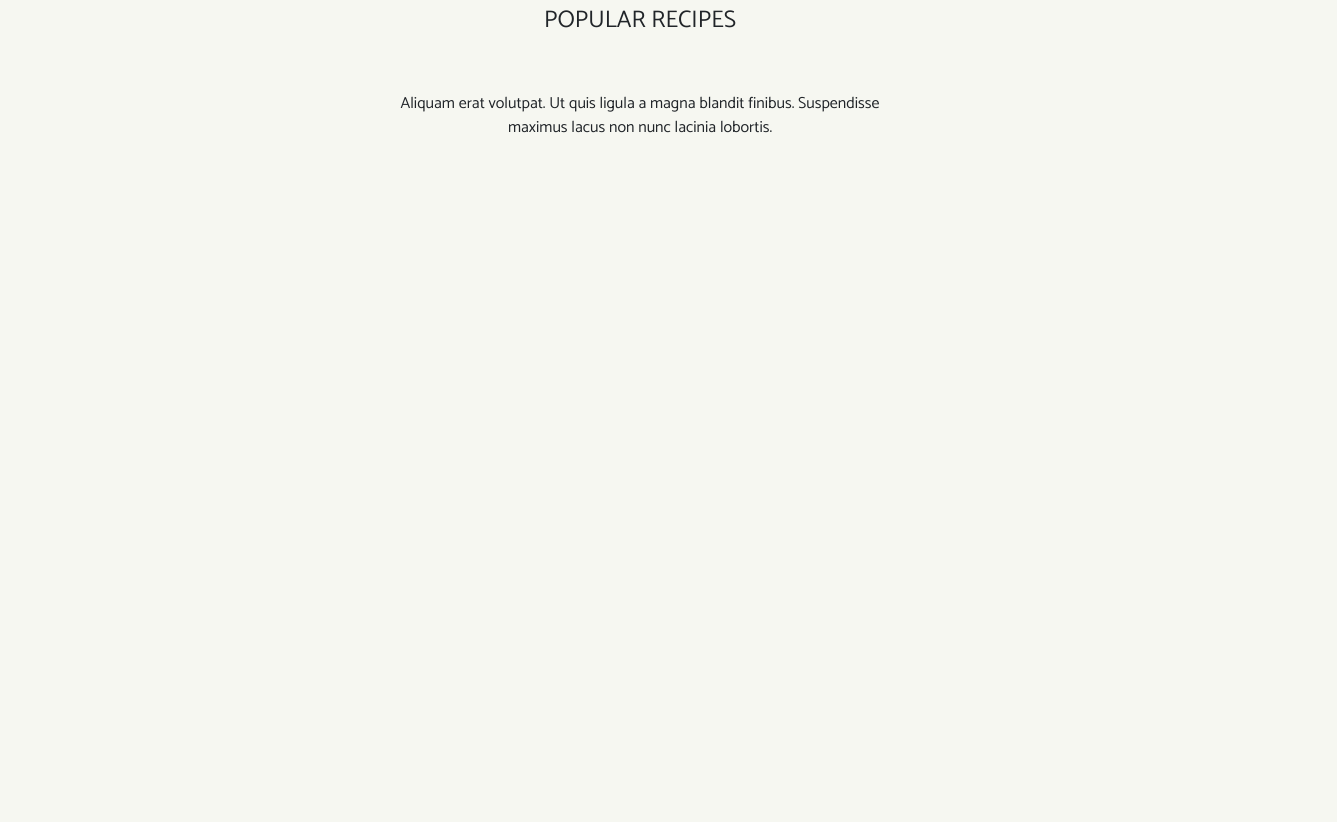
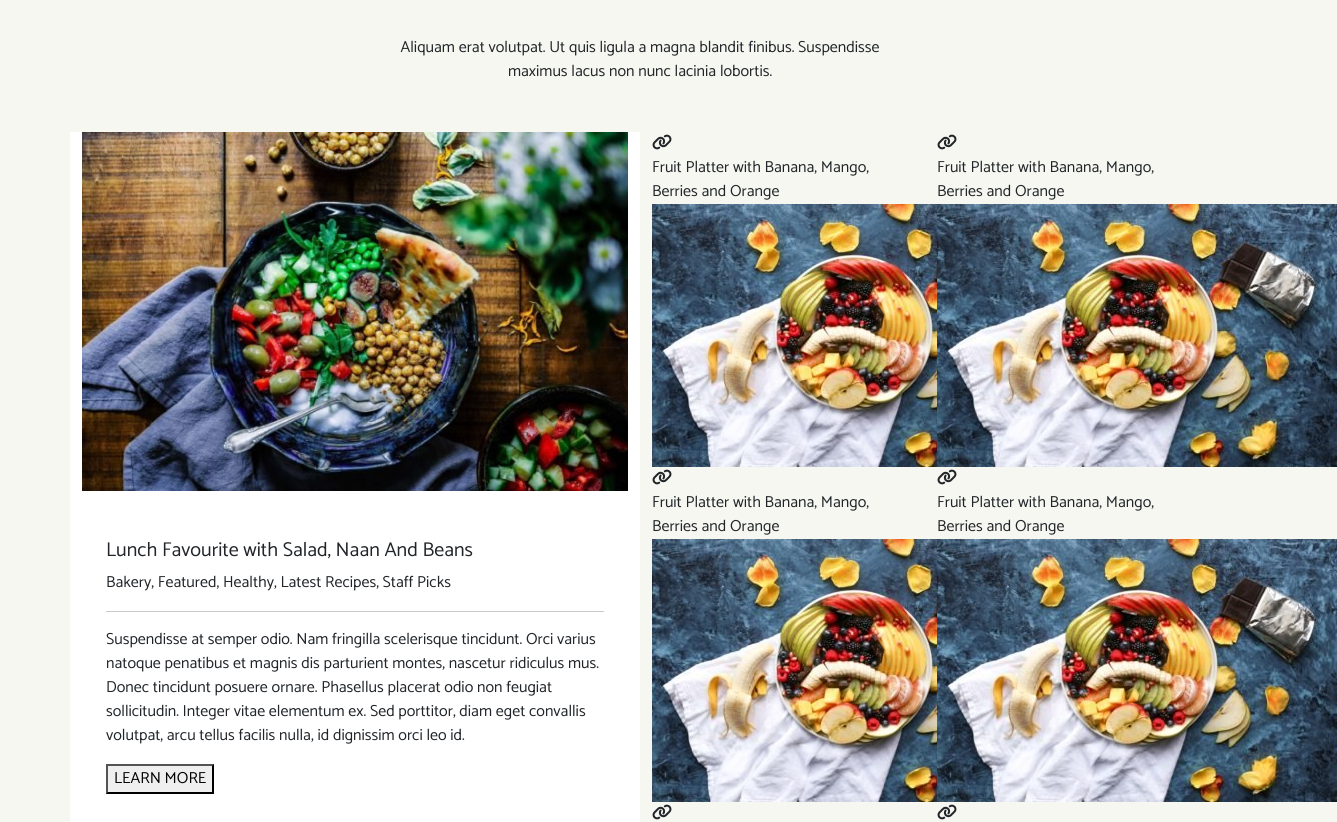
Before and after one commit to luirusso/proj-html-vuejs, a Vue app: page / in a window 1280 px wide. Shown: the part 1485-2307 px from the top of the page, 1337 px wide, since content can reach past the window. Before the commit the page ends 1673 px from the top, so only its background shows below. Built offline with nearby package versions, Linux system fonts and the light colour scheme.

Commit message:
added array to print popular recipes section

```diff
--- a/src/components/Header.vue
+++ b/src/components/Header.vue
@@ -41,7 +41,7 @@
             </ul>
         </div>
 
-        <div class="container pb-5 d-flex justify-content-center">
+        <div class="container pb-4 d-flex justify-content-center">
             <div>
                 <a href="#">
                     <img src="../assets/avada-food-logo.png" alt="" />
--- a/src/components/Jumbo.vue
+++ b/src/components/Jumbo.vue
@@ -6,7 +6,9 @@
             <div>
                 <div class="jumbo-title box-shadow fs-1 position-relative">
                     <div>
-                        <span class="box-shadow today button_site fs-6 fw-bold position-absolute">
+                        <span
+                            class="box-shadow today button_site fs-6 fw-bold position-absolute"
+                        >
                             TODAY'S PICK
                         </span>
                     </div>
--- a/src/components/Main.vue
+++ b/src/components/Main.vue
@@ -6,7 +6,7 @@
             >
                 <hr />
                 <div class="title_spacing flex-grow-1 text-center">
-                    <div class="fs-4">FOODIE JOURNAL</div>
+                    <div class="fs-5 fw-600">FOODIE JOURNAL</div>
                 </div>
                 <hr />
             </div>
@@ -31,6 +31,63 @@
 
         <div class="container_divider">
             <SectionDivider />
+        </div>
+
+        <div class="container">
+            <div class="row">
+                <div class="col-6 white">
+                    <div class="w-100">
+                        <img
+                            class="w-100"
+                            src="../assets/Yogurt-Nan-600x395.jpg"
+                            alt=""
+                        />
+                    </div>
+                    <div class="px-4 py-5">
+                        <div>
+                            <h5>Lunch Favourite with Salad, Naan And Beans</h5>
+                            <div>
+                                Bakery, Featured, Healthy, Latest Recipes, Staff
+                                Picks
+                            </div>
+                        </div>
+                        <hr class="w-100" />
+                        <p>
+                            Suspendisse at semper odio. Nam fringilla
+                            scelerisque tincidunt. Orci varius natoque penatibus
+                            et magnis dis parturient montes, nascetur ridiculus
+                            mus. Donec tincidunt posuere ornare. Phasellus
+                            placerat odio non feugiat sollicitudin. Integer
+                            vitae elementum ex. Sed porttitor, diam eget
+                            convallis volutpat, arcu tellus facilis nulla, id
+                            dignissim orci leo id.
+                        </p>
+                        <button>LEARN MORE</button>
+                    </div>
+                </div>
+                <div class="col-6">
+                    <div class="row">
+                        <div v-for="(popular, index) in popularFoodArray" :key="`popular-${index}`" class="col-6">
+                            <!-- POPULAR FOOD CARDS -->
+                            <div class="popular-food-card">
+                                <div>
+                                    <i class="fas fa-link"></i>
+                                </div>
+                                <div>
+                                    Fruit Platter with Banana, Mango, Berries
+                                    and Orange
+                                </div>
+                                <div>
+                                    <img
+                                        src="../assets/Mixed-fruits-400x263.jpg"
+                                        alt=""
+                                    />
+                                </div>
+                            </div>
+                        </div>
+                    </div>
+                </div>
+            </div>
         </div>
     </main>
 </template>
@@ -70,6 +127,52 @@ export default {
                     card_date: "March 25th, 2019",
                 },
             ],
+            popularFoodArray: [
+                {
+                    popularImage: "Mixed-fruits-400x263.jpg",
+                    popularTitle:
+                        "Fruit Platter with Banana, Mango, Berries and Orange",
+                },
+                {
+                    popularImage:
+                        "r-rachel-park-366508-unsplash-min-400x263.jpg",
+                    popularTitle:
+                        "Fruit Platter with Banana, Mango, Berries and Orange",
+                },
+                {
+                    popularImage:
+                        "r-michelle-tsang-500721-unsplash-min-400x263.jpg",
+                    popularTitle:
+                        "Fruit Platter with Banana, Mango, Berries and Orange",
+                },
+                {
+                    popularImage: "quick-summer-drink-460x295.jpg",
+                    popularTitle:
+                        "Fruit Platter with Banana, Mango, Berries and Orange",
+                },
+                {
+                    popularImage:
+                        "r-maarten-van-den-heuvel-400626-unsplash-min-460x295.jpg",
+                    popularTitle:
+                        "Fruit Platter with Banana, Mango, Berries and Orange",
+                },
+                {
+                    popularImage: "perfect-cosmopolitan-460x295.jpg",
+                    popularTitle:
+                        "Fruit Platter with Banana, Mango, Berries and Orange",
+                },
+                {
+                    popularImage: "fi2x-6-460x295.jpg",
+                    popularTitle:
+                        "Fruit Platter with Banana, Mango, Berries and Orange",
+                },
+                {
+                    popularImage:
+                        "r-brooke-lark-96398-unsplash-min-460x295.jpg",
+                    popularTitle:
+                        "Fruit Platter with Banana, Mango, Berries and Orange",
+                },
+            ],
         };
     },
 };
--- a/src/components/SectionDivider.vue
+++ b/src/components/SectionDivider.vue
@@ -1,6 +1,6 @@
 <template>
     <section class="text-center pb-5">
-        <h4 class="pt-5 pb-5">POPULAR RECIPES</h4>
+        <h5 class="pt-5 pb-4 fw-600">POPULAR RECIPES</h5>
 
         <div class="fs-6">
             Aliquam erat volutpat. Ut quis ligula a magna blandit finibus.
@@ -15,4 +15,8 @@ export default {
 };
 </script>
 
-<style scoped lang="scss"></style>
+<style scoped lang="scss">
+h5 {
+    letter-spacing: 2px;
+}
+</style>
--- a/src/styles/globals.scss
+++ b/src/styles/globals.scss
@@ -2,7 +2,7 @@
 
 $primary-color: #fc7525;
 $page-background: #f6f7f1;
-$small-text-color: #6a6b6c;;
+$small-text-color: #6a6b6c;
 $primary-text-color: #6a6b6c;
 $title-text-color: #262628;
 
@@ -10,7 +10,7 @@ $title-text-color: #262628;
 
 html body {
     background-color: $page-background;
-    font-family: 'Catamaran', sans-serif;
+    font-family: "Catamaran", sans-serif;
 }
 
 a {
@@ -36,7 +36,11 @@ a {
 }
 
 .title-font {
-    font-family: 'Vidaloka', serif;
+    font-family: "Vidaloka", serif;
+}
+
+.fw-600 {
+    font-weight: 600;
 }
 
 .title_spacing {
```
Also changed, not shown: src/App.vue (+8 -10 lines), src/components/Card.vue (+6 -4 lines), src/components/Footer.vue (+4 -8 lines).
